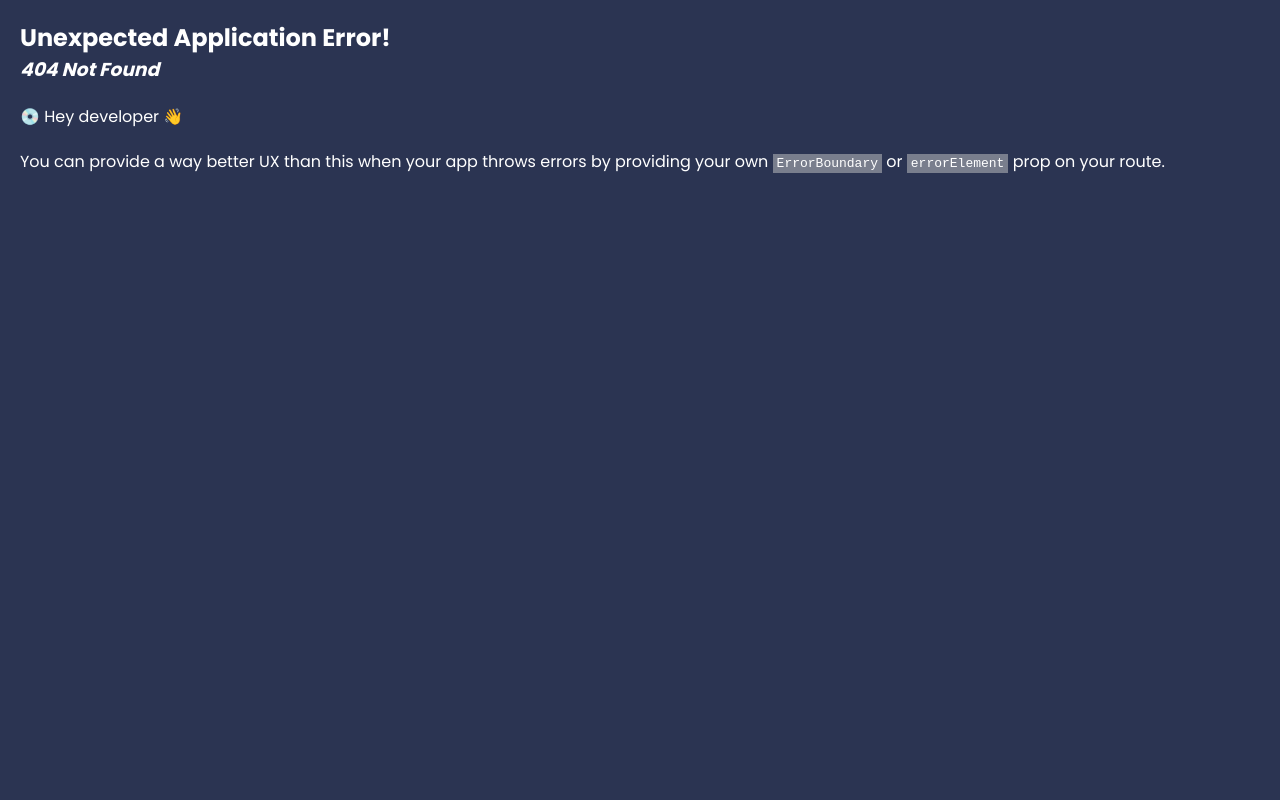
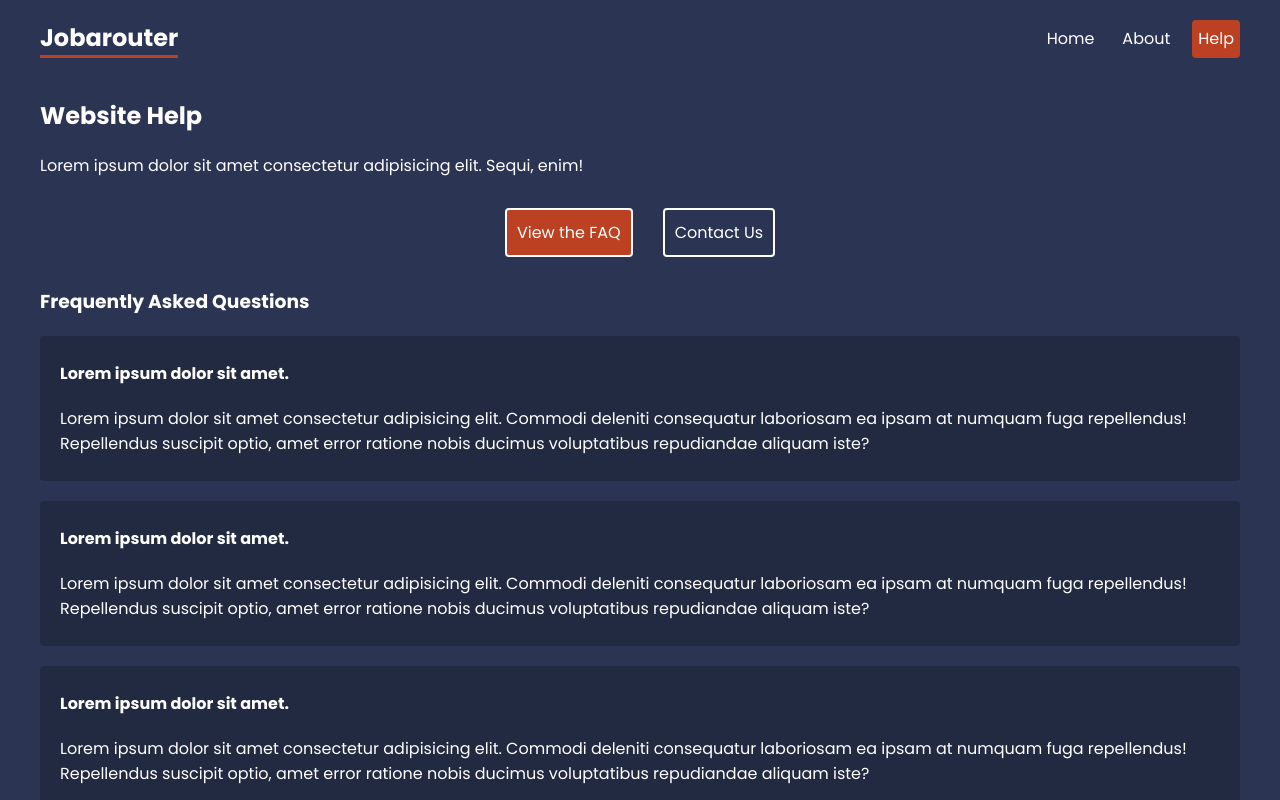
Before and after one commit to corinachistol/react-router-in-depth, a React (Create React App) app: page /help/faq in a window 1280 px wide. Before the commit this address had no page. Shown: the top 800 px of the page. Built offline with nearby package versions, Linux system fonts and the light colour scheme.

Commit message:
add help component route

```diff
--- a/src/App.js
+++ b/src/App.js
@@ -8,15 +8,22 @@
 //pages
 import Home from './pages/Home.js';
 import About from './pages/About.js';
+import Faq from './pages/help/Faq.js';
+import Contact from './pages/help/Contact.js';
 
 //layout
 import RootLayout from './layouts/RootLayout.js';
+import HelpLayout from './layouts/HelpLayout.js';
 
 const router = createBrowserRouter(
   createRoutesFromElements(
     <Route path="/" element={<RootLayout/>}>
       <Route index element={<Home />} />
       <Route path="about" element={<About />} />
+      <Route path ="help" element={<HelpLayout/>}>
+        <Route path="faq" element={<Faq/>}/>
+        <Route path="contact" element={<Contact/>}/>
+      </Route>
     </Route>
   )
 )
--- a/src/index.css
+++ b/src/index.css
@@ -58,9 +58,53 @@
 }
 
 /* help layout */
-
+.help-layout nav{
+  display: flex;
+  justify-content: center;
+  gap: 30px;
+  margin: 30px 0;
+}
+.help-layout nav a {
+  padding: 10px;
+  border: 2px solid white;
+  border-radius: 4px;
+  text-decoration: none;
+}
+.help-layout nav a:hover{
+  border-color: var(--primary);
+}
+.help-layout nav a.active{
+  background: var(--primary);
+}
 
 /* faq */
+.faq .question {
+  background: rgba(0,0,0,0.2);
+  padding: 5px 20px;
+  border-radius: 4px;
+  margin: 20px 0;
+}
+
+/* contact form */
+form{
+  margin-top: 30px;
+}
+form input, form label span, form textarea{
+  display: block;
+}
+
+form input, form textarea{
+  margin-bottom: 30px;
+  padding: 8px;
+  border-radius: 4px;
+  border:0;
+  width: 300px;
+  color: var(--secondary);
+}
+
+form label span{
+  margin-bottom: 10px;
+}
 
 
 /* careers list */
--- /dev/null
+++ b/src/layouts/HelpLayout.js
@@ -0,0 +1,21 @@
+import {NavLink, Outlet} from 'react-router-dom';
+
+const HelpLayout = () => {
+    return (
+        <div className="help-layout">
+
+            <h2>Website Help</h2>
+            <p>Lorem ipsum dolor sit amet consectetur adipisicing elit. Sequi, enim!</p>
+
+            <nav>
+                <NavLink to="faq">View the FAQ</NavLink>
+                <NavLink to="contact">Contact Us</NavLink>
+            </nav>
+
+            <Outlet/>
+
+        </div>
+     );
+}
+
+export default HelpLayout;
--- a/src/layouts/RootLayout.js
+++ b/src/layouts/RootLayout.js
@@ -8,6 +8,7 @@
                 <h1>Jobarouter</h1>
                 <NavLink to="/">Home</NavLink>
                 <NavLink to="about">About</NavLink>
+                <NavLink to="help">Help</NavLink>
             </nav>
       </header>
 
--- /dev/null
+++ b/src/pages/help/Contact.js
@@ -0,0 +1,23 @@
+const Contact = () => {
+    return (
+        <div className="contact">
+            <h3>Contact</h3>
+            <form>
+                <label>
+                    <span>Your email:</span>
+                    <input type="email" name="email" required />
+                </label>
+
+                <label>
+                    <span>Your message::</span>
+                    <textarea name="message" required></textarea>
+                </label>
+
+                <button>Submit</button>
+
+            </form>
+        </div>
+     );
+}
+
+export default Contact;
--- /dev/null
+++ b/src/pages/help/Faq.js
@@ -0,0 +1,29 @@
+const Faq = () => {
+    return (
+        <div className="faq">
+            <h3>Frequently Asked Questions</h3>
+
+            <div className="question">
+                <p><strong>Lorem ipsum dolor sit amet.</strong></p>
+                <p>Lorem ipsum dolor sit amet consectetur adipisicing elit. Commodi deleniti consequatur laboriosam ea ipsam at numquam fuga repellendus! Repellendus suscipit optio, amet error ratione nobis ducimus voluptatibus repudiandae aliquam iste?</p>
+            </div>
+
+            <div className="question">
+                <p><strong>Lorem ipsum dolor sit amet.</strong></p>
+                <p>Lorem ipsum dolor sit amet consectetur adipisicing elit. Commodi deleniti consequatur laboriosam ea ipsam at numquam fuga repellendus! Repellendus suscipit optio, amet error ratione nobis ducimus voluptatibus repudiandae aliquam iste?</p>
+            </div>
+            <div className="question">
+                <p><strong>Lorem ipsum dolor sit amet.</strong></p>
+                <p>Lorem ipsum dolor sit amet consectetur adipisicing elit. Commodi deleniti consequatur laboriosam ea ipsam at numquam fuga repellendus! Repellendus suscipit optio, amet error ratione nobis ducimus voluptatibus repudiandae aliquam iste?</p>
+            </div>
+
+            <div className="question">
+                <p><strong>Lorem ipsum dolor sit amet.</strong></p>
+                <p>Lorem ipsum dolor sit amet consectetur adipisicing elit. Commodi deleniti consequatur laboriosam ea ipsam at numquam fuga repellendus! Repellendus suscipit optio, amet error ratione nobis ducimus voluptatibus repudiandae aliquam iste?</p>
+            </div>
+
+        </div>
+     );
+}
+
+export default Faq;
```
